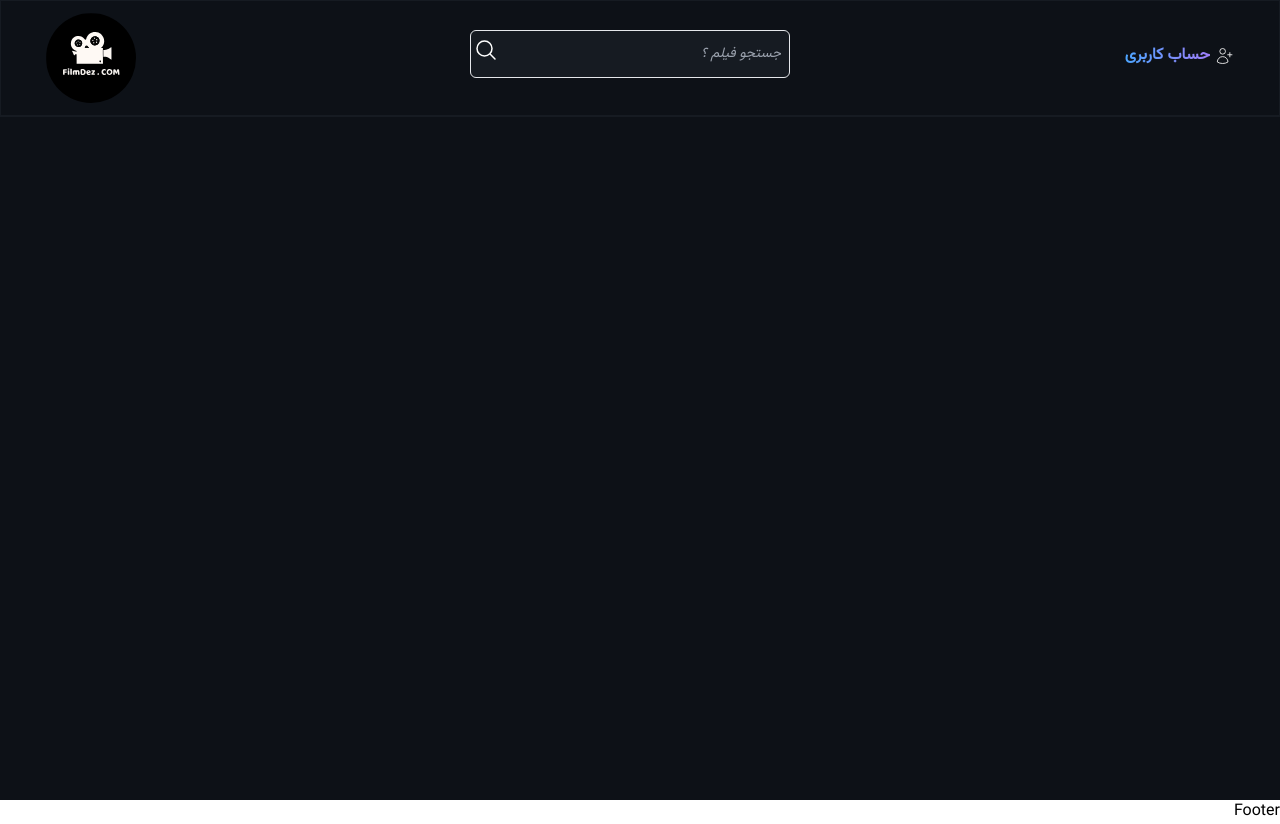
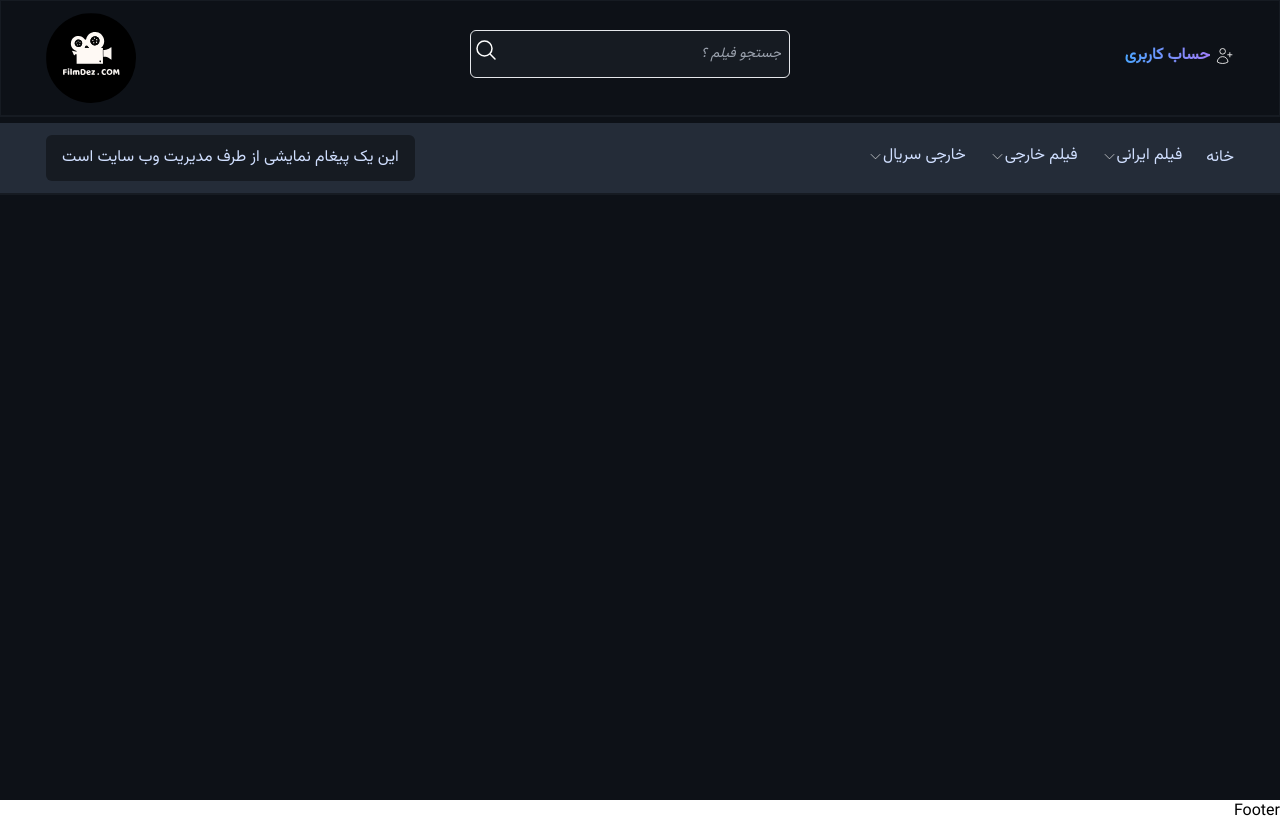
Before and after one commit to meysam-gheitasi/filmdez-com-new, a Next.js app: page / in a window 1280 px wide. Built offline with nearby package versions, Linux system fonts and the light colour scheme.

Commit message:
Zeigen Sie die Menükomponente unter der Symbolleiste auf der Startseite an

```diff
--- a/app/layout.tsx
+++ b/app/layout.tsx
@@ -25,7 +25,7 @@ export default function RootLayout({
     <html lang="fa-IR" className={vazirFont.className}>
       <body dir='rtl'>
         <Navbar />
-        <main className='relative overflow-hidden min-h-screen bg-black-100'>
+        <main className='relative w-full overflow-hidden min-h-screen bg-black-100'>
           {children}
         </main>
         <Footer />
--- a/app/page.tsx
+++ b/app/page.tsx
@@ -1,6 +1,13 @@
+import MenuNavbar from "@/components/navbar/MenuNavbar";
 
 export default function Home() {
   return (
-    <div className="flex-center mx-auto w-full max-w-screen-xl px-4 flex-col pb-12">Home</div>
+    <div className="flex-center mx-auto w-full flex-col relative pb-12">
+
+      <section className="flex-center w-full absolute top-[123px] right-0">
+        <MenuNavbar />
+      </section>
+
+    </div>
   )
 }
--- a/components/navbar/MenuNavbar.tsx
+++ b/components/navbar/MenuNavbar.tsx
@@ -5,11 +5,15 @@ import { NAV_MENU_MOVIES_FOREIGN, NAV_MENU_IRANIAN, NAV_MENU_SERIES } from "@/ap
 
 export default function MenuNavbar() {
     return (
-        <div className="flex items-center w-full bg-black-200 text-white-800 pt-32">
-            <div className="flex-between w-full max-3xl:max-w-screen-xl body-text !text-xm py-3 px-4">
+        <div className="flex-center w-full bg-black-400 border-b-2 border-black-200 text-white-800">
+            <div className="flex-between  max-w-screen-xl w-full body-text !text-xm py-3 px-4">
                 {/* Main-Menu */}
-                <div className="max-md:hidden flex-center gap-x-3">
+                <div className="max-md:hidden flex-center gap-x-6">
 
+                    {/* HOME */}
+                    <div>
+                        <span className="body-text">خانه</span>
+                    </div>
                     {/* MENU 1 */}
                     <div className="flex-center gap-x-3">
                         <div className="flex-center" >
@@ -86,6 +90,11 @@ export default function MenuNavbar() {
                     </div>
 
                 </div>
+                <div className="flex-center py-3 px-4 rounded-md bg-black-200">
+                    <span>
+                        این یک پیغام نمایشی از طرف مدیریت وب سایت است
+                    </span>
+                </div>
             </div>
         </div>
     )
--- a/components/navbar/Navbar.tsx
+++ b/components/navbar/Navbar.tsx
@@ -9,7 +9,7 @@ import logo from "@/public/assets/logo-filmdez.svg"
 export default function Navbar() {
   return (
     <nav className="w-full flex-center fixed top-0 z-50 border border-b-2 border-black-200 bg-black-100 text-white-800">
-      <div className="flex-between w-full max-3xl:max-w-screen-xl body-text !text-xm py-3 px-4">
+      <div className="flex-between max-w-screen-xl w-full body-text !text-xm py-3 px-4">
 
         {/* LOGIN & SINGUP */}
         <div className="max-lg:hidden flex-center gap-x-3">
```
